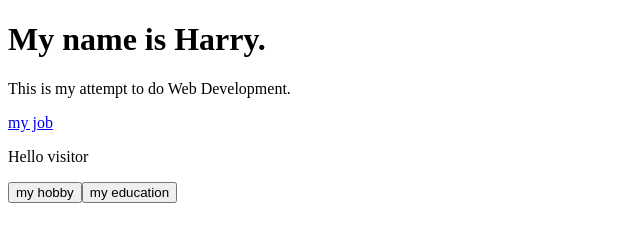
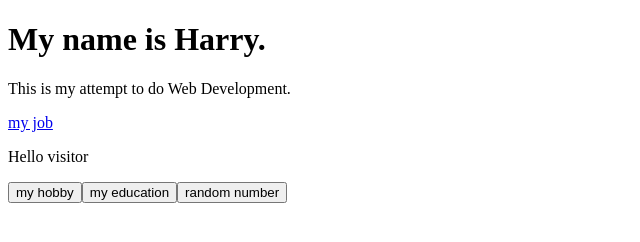
Before and after one commit to stabbing29/stabbing29.github.io, a plain HTML site: page index.html in a window 1280 px wide. Shown: the whole page, without its empty margins (0-640 px from the left). Drawn offline with Linux system fonts and the light colour scheme.

Commit message:
Update index.html

```diff
--- a/index.html
+++ b/index.html
@@ -9,7 +9,7 @@
 <p>This is my attempt to do Web Development.</p>
 <a href="https://www.liboelegant.com" title= "Let's go" target="_blank">my job</a>
 <p id="demo"></p>
-<button onclick="fu()">my hobby</button><button onclick="gu()">my education</button>
+<button onclick="fu()">my hobby</button><button onclick="gu()">my education</button><button onclick="te()">random number</button>
 <script>
 document.getElementById("demo").innerHTML = "Hello " +
 "visitor";
@@ -19,6 +19,10 @@ document.getElementById("demo").innerHTML="Play volleyball/Hiking";
 
 function gu(){
 document.getElementById("demo").innerHTML="Bachelor of Computer Science";
+
+function te(){
+document.getElementById("demo").innerHTML=(5-Math.random()*10)/10;
+}
 }
 </script>
 </body>
```
